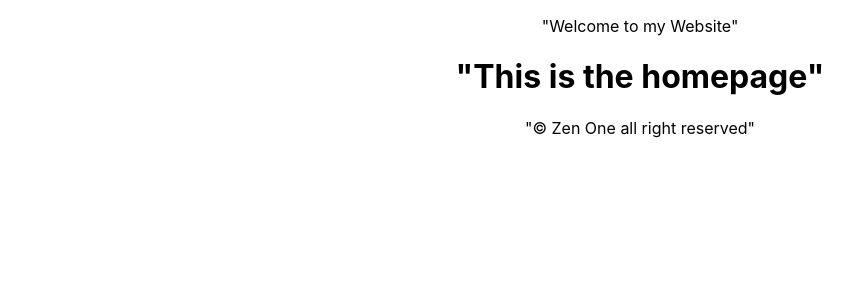
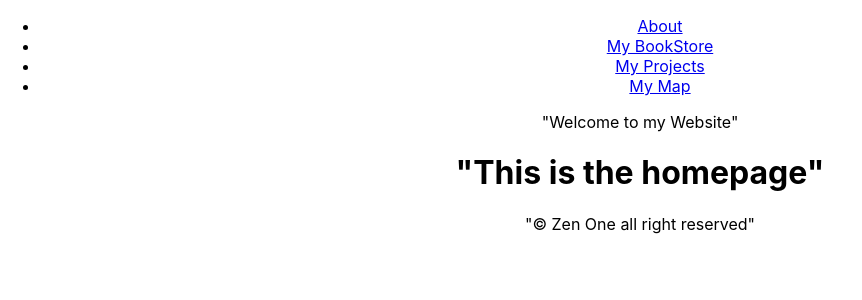
Before and after one commit to GorSharoyan/GorSharoyan.am, a React (Create React App) app: page / in a window 1280 px wide. Shown: the top 300 px of the page, without its empty margins (0-862 px from the left). Built offline with nearby package versions, Linux system fonts and the light colour scheme.

Commit message:
:construction_worker: created Navbar and added it to the React Router now routing architecture is completeley complete and working !

```diff
--- a/src/components/Header/Header.js
+++ b/src/components/Header/Header.js
@@ -1,8 +1,12 @@
 import react from "react";
+
+// components import
+import NavBar from "../NavBar/NavBar";
 
 export default function Header() {
   return (
     <header>
+      <NavBar />
       <p>"Welcome to my Website"</p>
     </header>
   );
--- /dev/null
+++ b/src/components/NavBar/NavBar.js
@@ -0,0 +1,24 @@
+import react from "react";
+//React Router import
+import { NavLink } from "react-router-dom";
+
+export default function NavBar() {
+  return (
+    <nav>
+      <ul>
+        <li>
+          <NavLink to="/">About</NavLink>
+        </li>
+        <li>
+          <NavLink to="/bookstore">My BookStore</NavLink>
+        </li>
+        <li>
+          <NavLink to="/projects">My Projects</NavLink>
+        </li>
+        <li>
+          <NavLink to="/map">My Map</NavLink>
+        </li>
+      </ul>
+    </nav>
+  );
+}
```
